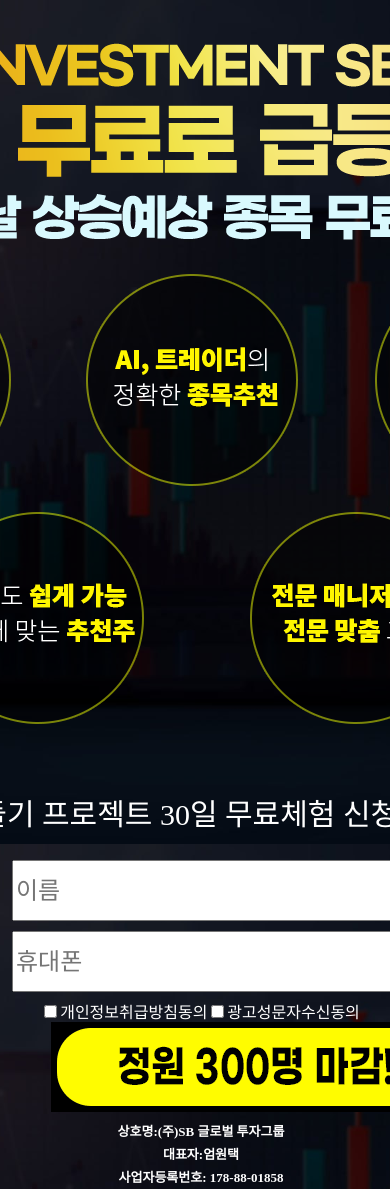
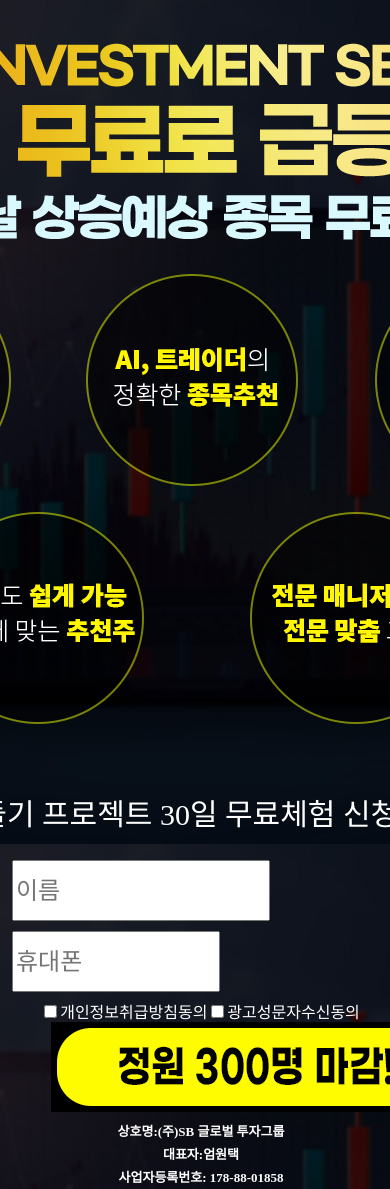
Before and after one commit to euntti/newstest, a React (Create React App) app: page / in a window 390 px wide. Shown: the top 1189 px of the page. Built offline with nearby package versions, Linux system fonts and the light colour scheme; no server answers.

Commit message:
사이즈변경

```diff
--- a/src/App.css
+++ b/src/App.css
@@ -260,7 +260,7 @@ table {
     height: 50px; */
     justify-content: center;
     height: 55px;
-    width: 380px;
+    width: 250px;
   }
   .App .phone {
     display: block;
@@ -277,7 +277,7 @@ table {
     height: 50px;
     justify-content: center */
     height: 55px;
-    width: 380px;
+    width: 200px;
   }
   .App .btnArea button {
     display: flex;
```
